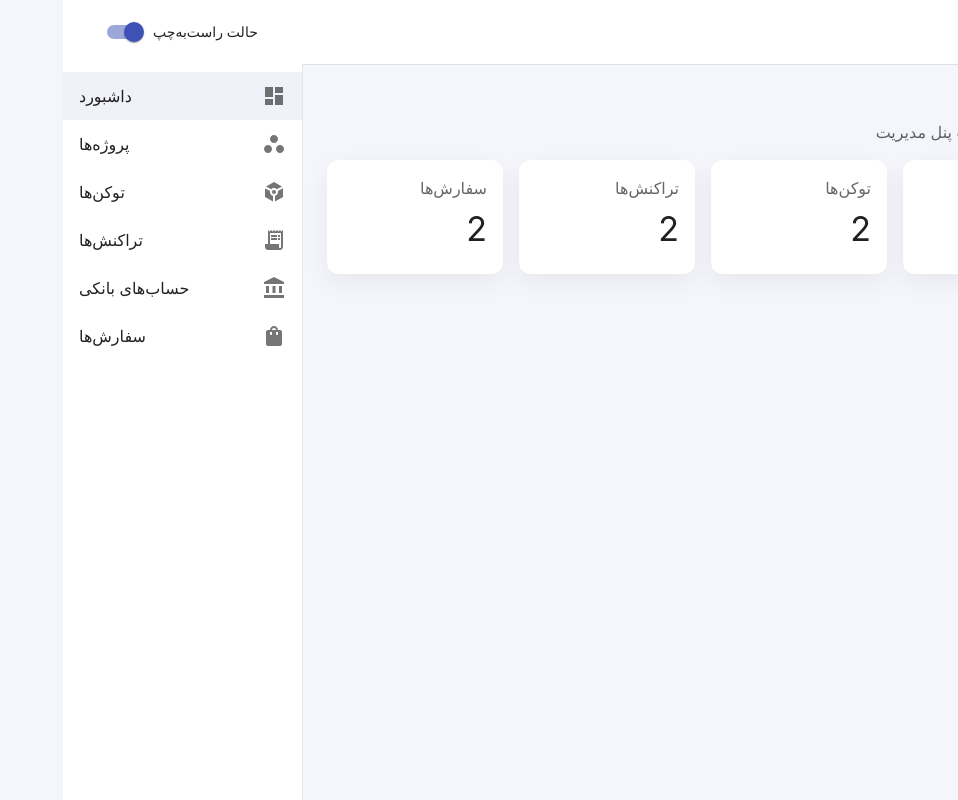
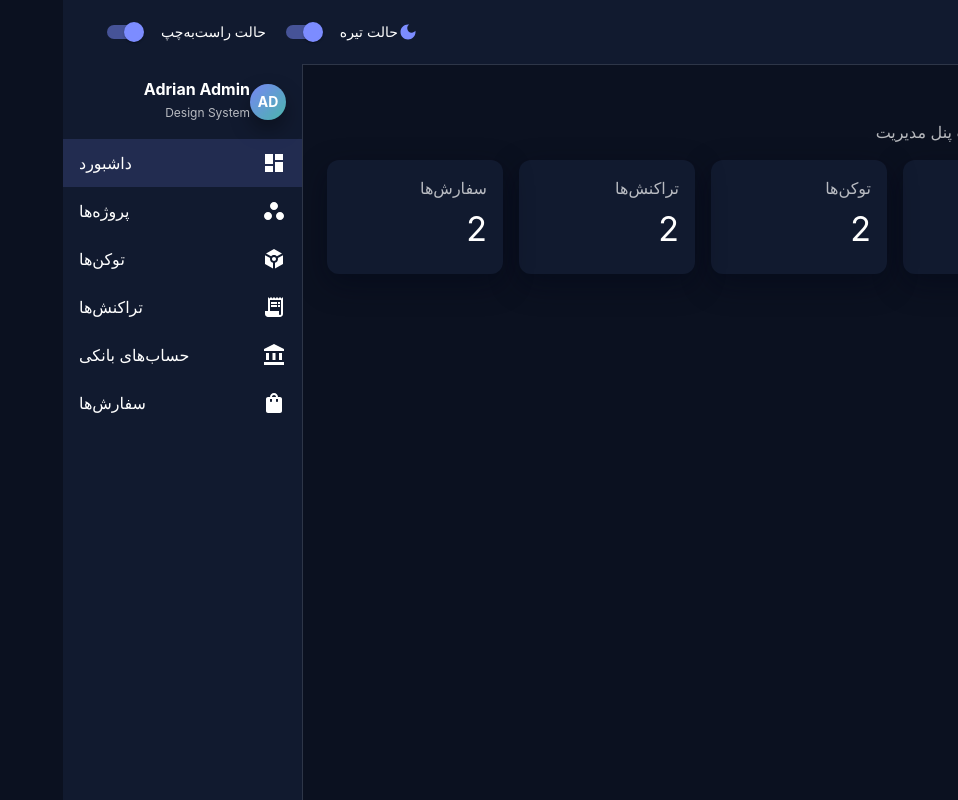
Before and after one commit to amirhosein-rafeie/adrian-admin, a React (Vite) app: page / in a window 1280 px wide. Shown: the whole page, without its empty margins (322-1280 px from the left). Built offline with nearby package versions, Linux system fonts and the light colour scheme.

Commit message:
feat: add dark mode design system and brand styling

```diff
--- a/src/layouts/AdminLayout.tsx
+++ b/src/layouts/AdminLayout.tsx
@@ -10,6 +10,7 @@ import {
   Stack,
   Switch,
   Toolbar,
+  useTheme,
   Typography
 } from '@mui/material';
 import DashboardIcon from '@mui/icons-material/Dashboard';
@@ -19,6 +20,8 @@ import ReceiptLongIcon from '@mui/icons-material/ReceiptLong';
 import AccountBalanceIcon from '@mui/icons-material/AccountBalance';
 import ShoppingBagIcon from '@mui/icons-material/ShoppingBag';
 import MenuIcon from '@mui/icons-material/Menu';
+import DarkModeIcon from '@mui/icons-material/DarkMode';
+import LightModeIcon from '@mui/icons-material/LightMode';
 import { Outlet, useLocation, useNavigate } from 'react-router-dom';
 import { useState } from 'react';
 import { useAppSettings } from '@/theme/AppProviders';
@@ -38,8 +41,9 @@ const navItems = [
 export const AdminLayout = () => {
   const navigate = useNavigate();
   const location = useLocation();
+  const theme = useTheme();
   const [collapsed, setCollapsed] = useState(false);
-  const { rtl, toggleRtl } = useAppSettings();
+  const { rtl, toggleRtl, darkMode, toggleDarkMode } = useAppSettings();
 
   return (
     <Box sx={{ display: 'flex', minHeight: '100vh' }} dir={rtl ? 'rtl' : 'ltr'}>
@@ -52,6 +56,9 @@ export const AdminLayout = () => {
             پنل مدیریت آدریان
           </Typography>
           <Stack direction="row" spacing={1} alignItems="center">
+            {darkMode ? <DarkModeIcon fontSize="small" color="primary" /> : <LightModeIcon fontSize="small" color="primary" />}
+            <Typography variant="body2">حالت تیره</Typography>
+            <Switch checked={darkMode} onChange={toggleDarkMode} />
             <Typography variant="body2">حالت راست‌به‌چپ</Typography>
             <Switch checked={rtl} onChange={toggleRtl} />
           </Stack>
@@ -65,11 +72,42 @@ export const AdminLayout = () => {
           '& .MuiDrawer-paper': {
             width: collapsed ? collapsedWidth : drawerWidth,
             boxSizing: 'border-box',
-            borderRight: '1px solid #e5e7eb',
+            borderRight: '1px solid',
+            borderColor: 'divider',
             mt: 8
           }
         }}
       >
+        <Stack direction="row" alignItems="center" spacing={1.5} sx={{ px: 2, pt: 2, pb: 1 }}>
+          <Box
+            sx={{
+              width: 36,
+              height: 36,
+              borderRadius: 2,
+              background: darkMode
+                ? 'linear-gradient(135deg, rgba(124,140,255,0.95), rgba(94,234,212,0.75))'
+                : 'linear-gradient(135deg, #3F51B5, #00B8A9)',
+              color: '#fff',
+              display: 'grid',
+              placeItems: 'center',
+              fontWeight: 700,
+              fontSize: 14,
+              boxShadow: darkMode ? '0 10px 20px rgba(0,0,0,0.35)' : '0 8px 20px rgba(63,81,181,0.25)'
+            }}
+          >
+            AD
+          </Box>
+          {!collapsed ? (
+            <Box>
+              <Typography variant="subtitle1" sx={{ fontWeight: 700, lineHeight: 1.2 }}>
+                Adrian Admin
+              </Typography>
+              <Typography variant="caption" sx={{ color: theme.palette.text.secondary }}>
+                Design System
+              </Typography>
+            </Box>
+          ) : null}
+        </Stack>
         <List>
           {navItems.map((item) => (
             <ListItemButton key={item.path} selected={location.pathname === item.path} onClick={() => navigate(item.path)}>
--- a/src/theme/AppProviders.tsx
+++ b/src/theme/AppProviders.tsx
@@ -6,18 +6,33 @@ import { getTheme } from './theme';
 interface AppSettingsContextValue {
   rtl: boolean;
   toggleRtl: () => void;
+  darkMode: boolean;
+  toggleDarkMode: () => void;
 }
 
-const AppSettingsContext = createContext<AppSettingsContextValue>({ rtl: true, toggleRtl: () => undefined });
+const AppSettingsContext = createContext<AppSettingsContextValue>({
+  rtl: true,
+  toggleRtl: () => undefined,
+  darkMode: true,
+  toggleDarkMode: () => undefined
+});
 
 export const useAppSettings = () => useContext(AppSettingsContext);
 
 export const AppProviders = ({ children }: { children: React.ReactNode }) => {
   const [rtl, setRtl] = useState(true);
-  const theme = useMemo(() => getTheme(rtl), [rtl]);
+  const [darkMode, setDarkMode] = useState(true);
+  const theme = useMemo(() => getTheme(rtl, darkMode), [rtl, darkMode]);
 
   return (
-    <AppSettingsContext.Provider value={{ rtl, toggleRtl: () => setRtl((v) => !v) }}>
+    <AppSettingsContext.Provider
+      value={{
+        rtl,
+        toggleRtl: () => setRtl((v) => !v),
+        darkMode,
+        toggleDarkMode: () => setDarkMode((v) => !v)
+      }}
+    >
       <ThemeProvider theme={theme}>
         <SnackbarProvider>{children}</SnackbarProvider>
       </ThemeProvider>
--- a/src/theme/theme.ts
+++ b/src/theme/theme.ts
@@ -1,15 +1,19 @@
 import { createTheme } from '@mui/material';
 
-export const getTheme = (rtl: boolean) =>
+export const getTheme = (rtl: boolean, darkMode: boolean) =>
   createTheme({
     direction: rtl ? 'rtl' : 'ltr',
     palette: {
-      mode: 'light',
+      mode: darkMode ? 'dark' : 'light',
       primary: {
-        main: '#3F51B5'
+        main: '#7C8CFF'
+      },
+      secondary: {
+        main: '#5EEAD4'
       },
       background: {
-        default: '#f4f6fb'
+        default: darkMode ? '#0B1120' : '#f4f6fb',
+        paper: darkMode ? '#111A2F' : '#ffffff'
       }
     },
     shape: {
@@ -23,7 +27,22 @@ export const getTheme = (rtl: boolean) =>
       MuiCard: {
         styleOverrides: {
           root: {
-            boxShadow: '0 8px 24px rgba(15, 23, 42, 0.06)'
+            boxShadow: darkMode ? '0 10px 30px rgba(2, 6, 23, 0.45)' : '0 8px 24px rgba(15, 23, 42, 0.06)',
+            backgroundImage: 'none'
+          }
+        }
+      },
+      MuiAppBar: {
+        styleOverrides: {
+          root: {
+            backgroundImage: 'none'
+          }
+        }
+      },
+      MuiDrawer: {
+        styleOverrides: {
+          paper: {
+            backgroundImage: 'none'
           }
         }
       }
```
